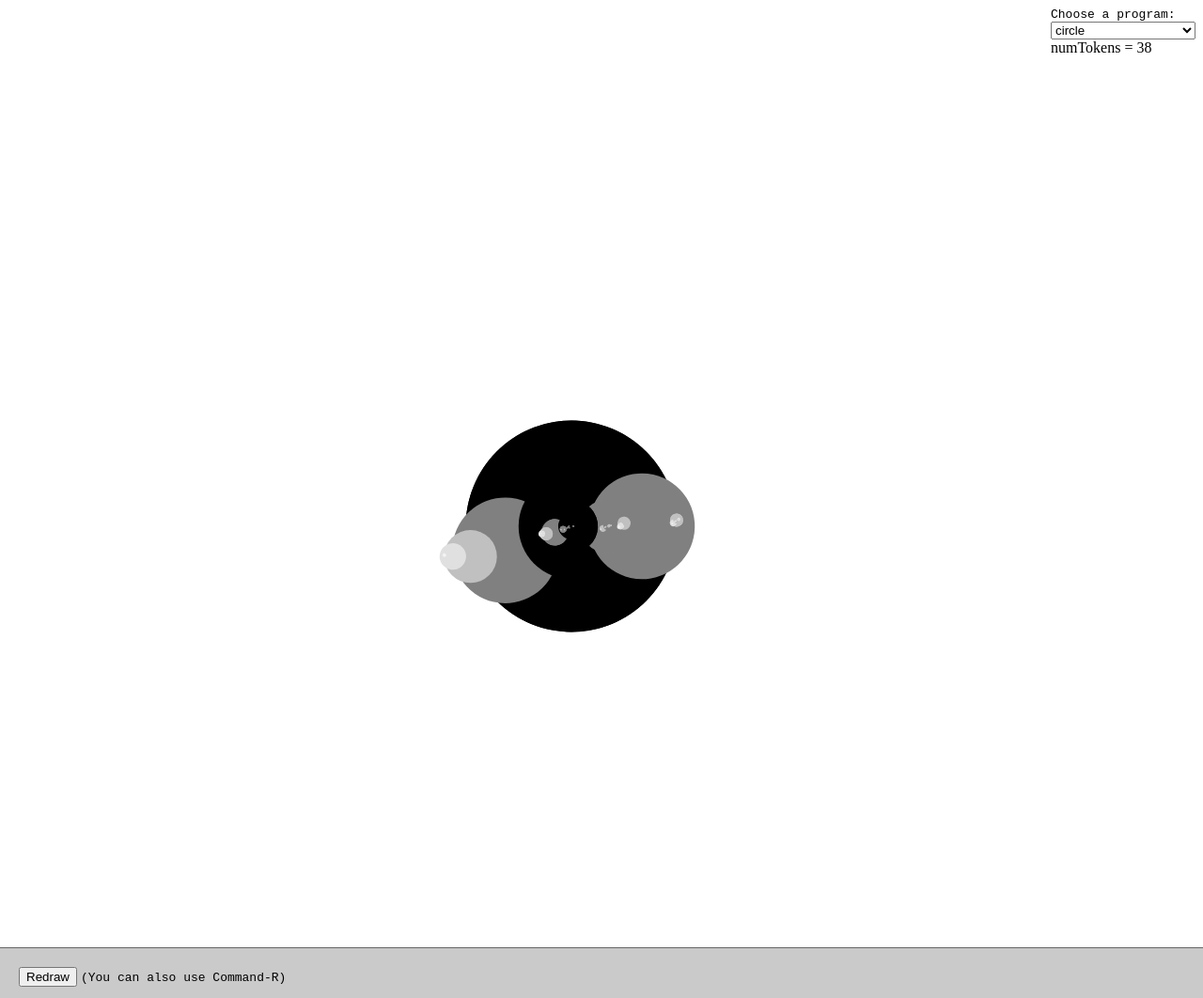
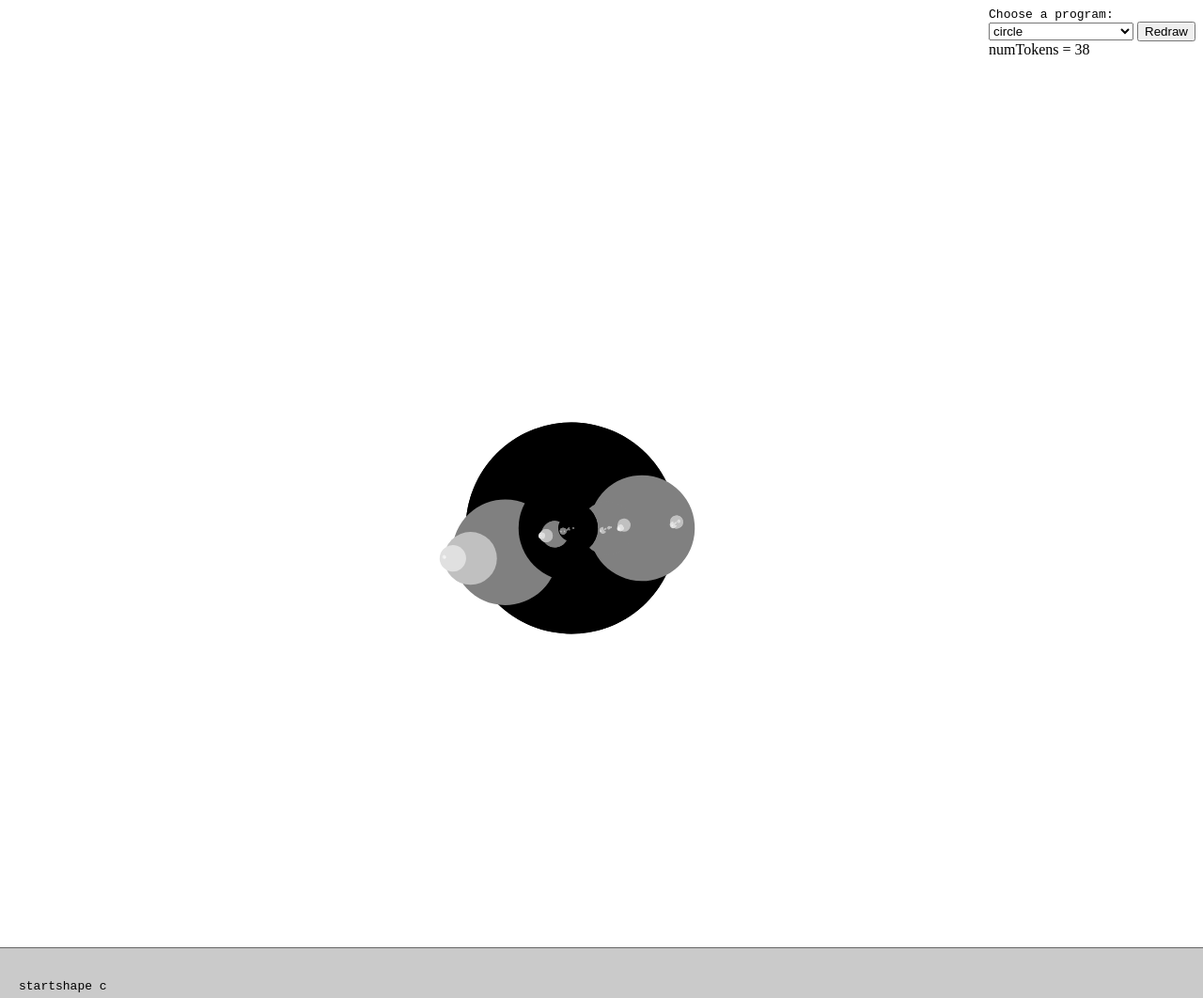
Before and after one commit to bradleybossard/contextfree, a plain HTML site: page index.html in a window 1280 px wide. Shown: the whole page at 94% size. Drawn offline with nearby package versions, Linux system fonts and the light colour scheme.

Commit message:
Moved redraw button, deleted stale instructions.

```diff
--- a/index.html
+++ b/index.html
@@ -8,13 +8,12 @@
     <div id="choose">
       <code>Choose a program:</code><br/>
       <select id="menu"></select>
+      <button id="redraw">Redraw</button>
       <div id="numTokens"></div>
     </div>
     <div id="canvasContainer"></div>
 
     <div class="background">
-      <button id="redraw">Redraw</button>
-        <code>(You can also use Command-R)</code>
         <pre id="code"></pre>
     </div>
 
```
